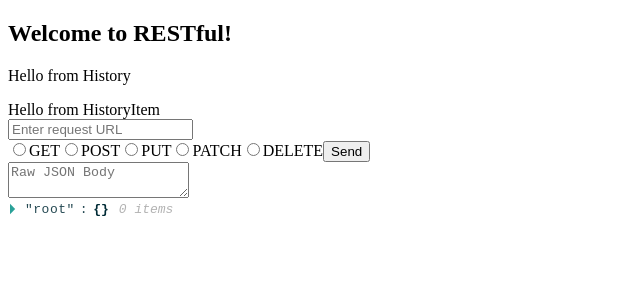
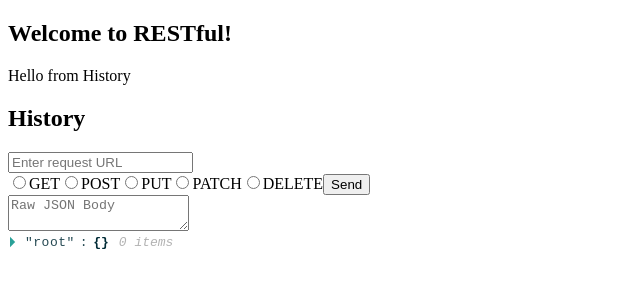
Before and after one commit to bryanakitchen/RESTful, a React app: page / in a window 1280 px wide. Shown: the top 300 px of the page, without its empty margins (0-640 px from the left). Built offline with nearby package versions, Linux system fonts and the light colour scheme.

Commit message:
add react-json-view

```diff
--- a/src/components/history/History.jsx
+++ b/src/components/history/History.jsx
@@ -5,6 +5,12 @@ const History = () => {
   return (
     <>
       <p>Hello from History</p>
+
+      <article>
+        <h2>History</h2>
+        {/* list goes here */}
+      </article>
+
       <HistoryItem />
     </>
   );
--- a/src/components/history/HistoryItem.jsx
+++ b/src/components/history/HistoryItem.jsx
@@ -1,11 +1,20 @@
 import React from 'react';
+import PropTypes from 'prop-types';
 
-const HistoryItem = () => {
+const HistoryItem = ({ method, url, id }) => {
   return (
-    <div>
-      Hello from HistoryItem
-    </div>
+    <article id={id}>
+      <h3 id={id}>{method}</h3>
+      <p id={id}>{url}</p>
+    </article>
+
   );
 };
 
+HistoryItem.propTypes = {
+  method: PropTypes.string.isRequired,
+  url: PropTypes.string.isRequired,
+  id: PropTypes.string.isRequired
+};
+
 export default HistoryItem;
```
